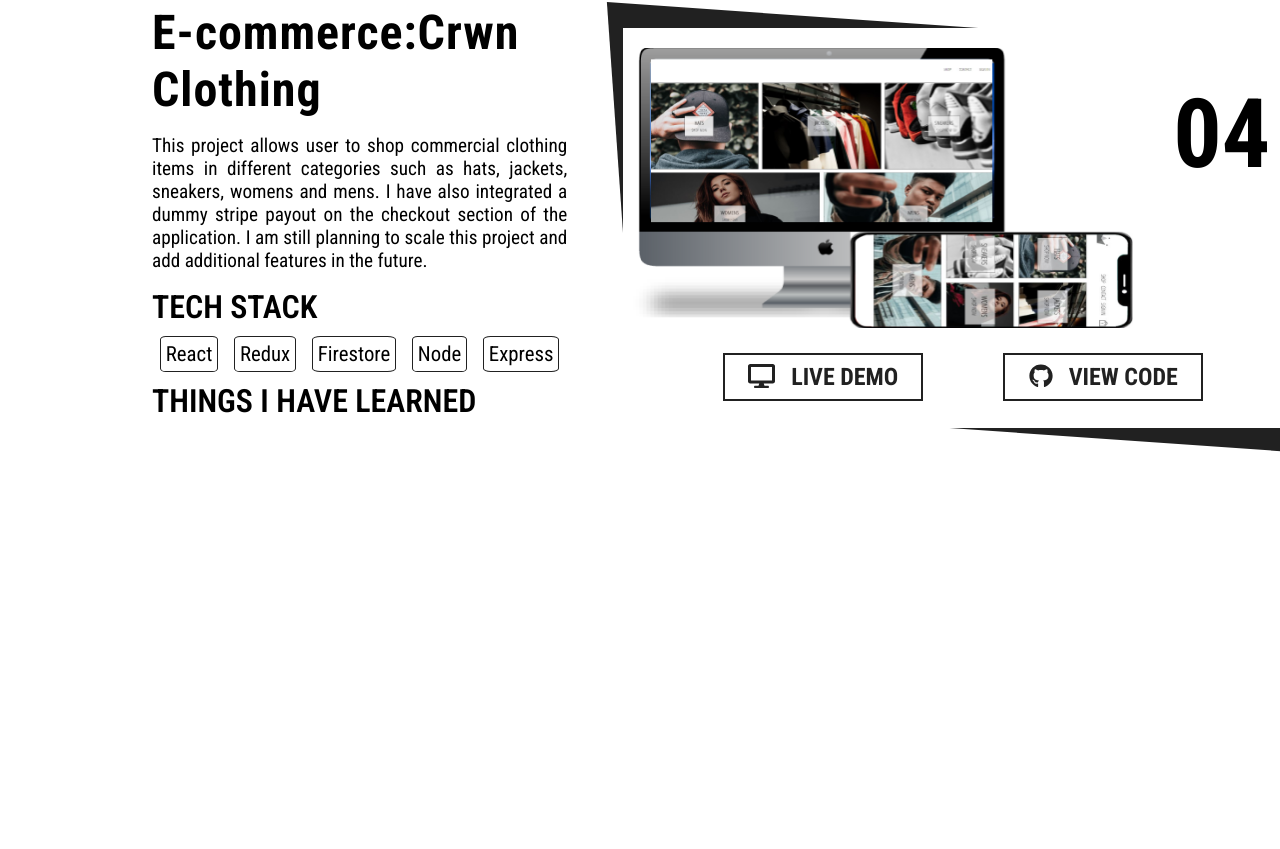
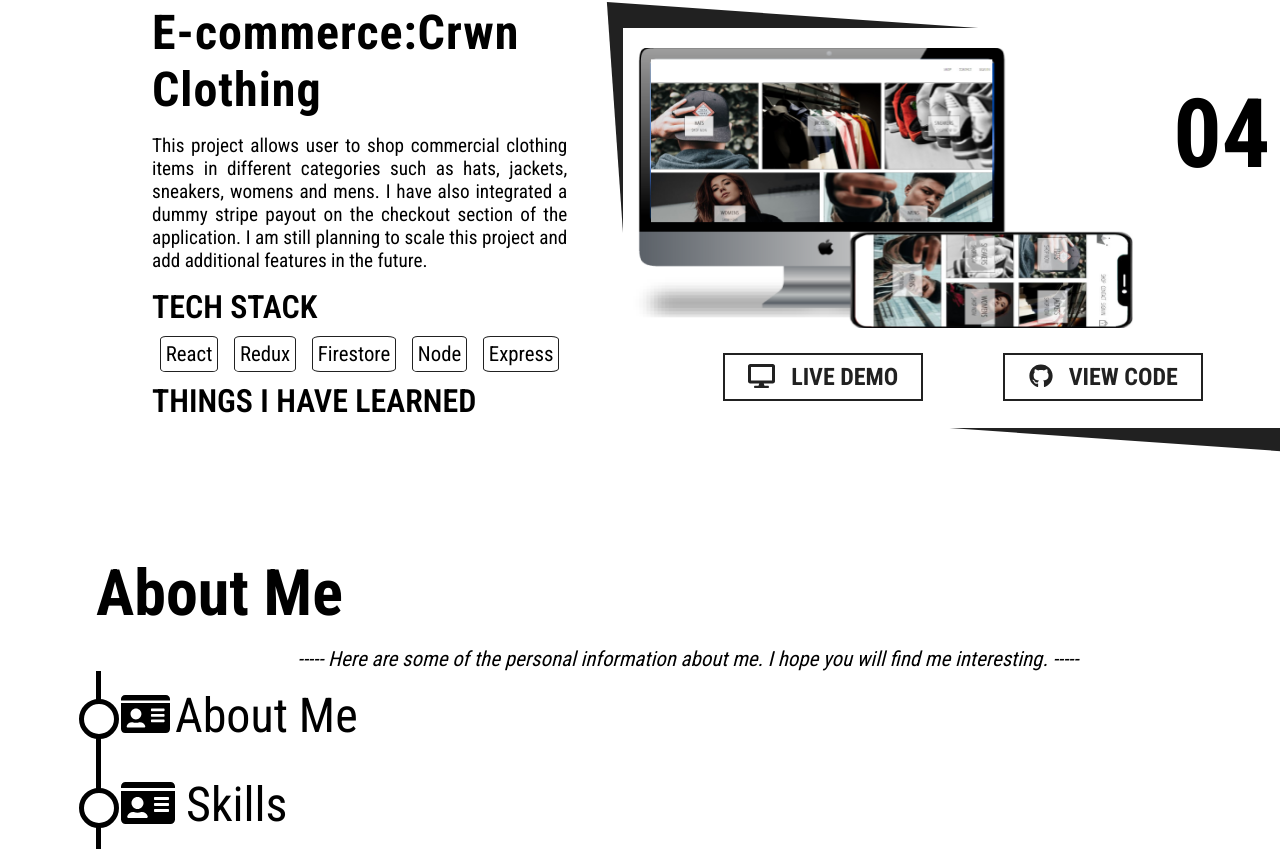
Before and after one commit to AbadJoshuaD/Portfolio, a React (Create React App) app in the folder client/: page / in a window 1280 px wide. Shown: the part 2462-3311 px from the top of the page. Before the commit the page ends 2916 px from the top, so only its background shows below. Built offline with nearby package versions, Linux system fonts and the light colour scheme.

Commit message:
about section

```diff
--- a/client/src/App.css
+++ b/client/src/App.css
@@ -3,4 +3,6 @@
   padding: 0;
   box-sizing: border-box;
   font-family: "Roboto Condensed", sans-serif;
+  list-style: none;
+  text-decoration: none;
 }
--- a/client/src/App.js
+++ b/client/src/App.js
@@ -4,6 +4,7 @@ import "typeface-roboto-condensed";
 import Navbar from "./components/Navbar/Navbar.component";
 import Home from "./components/Home/Home.component";
 import Projects from "./components/Projects/Projects.component";
+import AboutMe from "./components/AboutMe/AboutMe.component";
 
 class App extends React.Component {
   constructor(props) {
@@ -16,6 +17,7 @@ class App extends React.Component {
         <Navbar />
         <Home />
         <Projects />
+        <AboutMe />
       </React.Fragment>
     );
   }
--- /dev/null
+++ b/client/src/components/AboutMe/AboutMe.component.jsx
@@ -0,0 +1,45 @@
+import React from "react";
+import "../AboutMe/AboutMe.styles.scss";
+import { FontAwesomeIcon } from "@fortawesome/react-fontawesome";
+import { faIdCard } from "@fortawesome/free-solid-svg-icons";
+
+const AboutMe = () => (
+  <div className="aboutme">
+    <div className="aboutme__content">
+      <h1 className="aboutme__title">About Me</h1>
+      <p className="aboutme__message">
+        ----- Here are some of the personal information about me. I hope you
+        will find me interesting. -----
+      </p>
+      <div className="aboutme__container">
+        <div className="aboutme__accordion__panel menu">
+          <li className="aboutme_accordion__list item" id="aboutme">
+            <span className="aboutme_accordion_circle"></span>
+            <a href="#aboutme" className="aboutme__accordion__button btn">
+              <FontAwesomeIcon
+                className="aboutme_accordion_button_icon"
+                icon={faIdCard}
+              />
+              About Me
+              <div className="aboutme__accordion__content smenu">
+                <h1>hello</h1>
+              </div>
+            </a>
+          </li>
+          <span className="aboutme_accordion_circle"></span>
+          <li className="aboutme_accordion__list" id="skills">
+            <a href="#skills" className="aboutme__accordion__button">
+              <FontAwesomeIcon icon={faIdCard} /> Skills
+              <div className="aboutme__accordion__content">
+                <h1>Skills</h1>
+              </div>
+            </a>
+          </li>
+        </div>
+        <div className="aboutme__information"></div>
+      </div>
+    </div>
+  </div>
+);
+
+export default AboutMe;
--- /dev/null
+++ b/client/src/components/AboutMe/AboutMe.styles.scss
@@ -0,0 +1,56 @@
+.aboutme {
+  padding-top: 4rem;
+  .aboutme__content {
+    margin: 4rem 0 0 6rem;
+    .aboutme__title {
+      font-size: 4rem;
+    }
+    .aboutme__message {
+      margin-top: 1rem;
+      font-size: 1.3rem;
+      font-style: oblique;
+      text-align: center;
+    }
+    .aboutme__container {
+      display: flex;
+      justify-content: center;
+      align-items: center;
+      .aboutme__accordion__panel {
+        width: 1200px;
+        border-left: 5px solid black;
+        .aboutme_accordion__list {
+          font-size: 3rem;
+          position: relative;
+          .aboutme__accordion__button {
+            display: block;
+            padding: 16px 20px;
+            color: black;
+            .aboutme_accordion_button_icon {
+              padding-right: 5px;
+            }
+            .aboutme__accordion__content {
+              overflow: hidden;
+              display: block;
+              max-height: 0;
+              font-size: 1rem;
+            }
+          }
+        }
+        .aboutme_accordion__list:target .aboutme__accordion__content {
+          max-height: 10em;
+        }
+        .aboutme_accordion__list::before {
+          content: "";
+          position: absolute;
+          top: 28px;
+          left: -22px;
+          width: 30px;
+          height: 30px;
+          background: white;
+          border: 5px solid black;
+          border-radius: 50%;
+        }
+      }
+    }
+  }
+}
```
